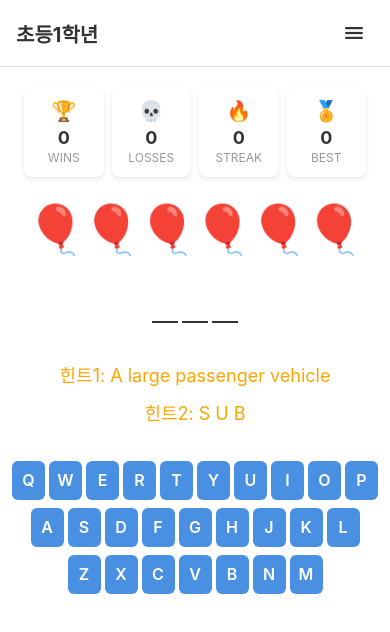
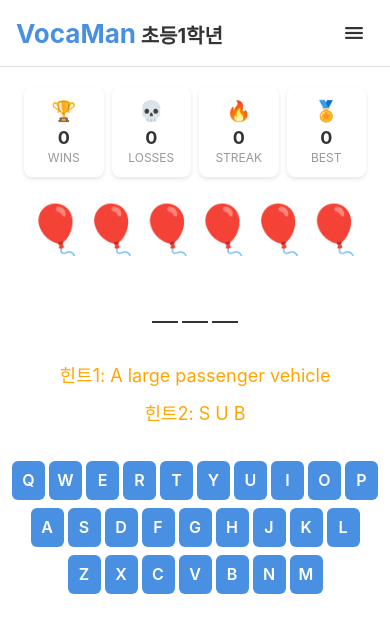
Before and after one commit to hiwony7933/VocaHang, a React Native app: screen /VocaMan in a window 390 px wide. Shown: the top 632 px of the page. Built offline with nearby package versions, Linux system fonts and the light colour scheme.

Commit message:
타이틀 수정

```diff
--- a/src/components/Header.tsx
+++ b/src/components/Header.tsx
@@ -18,7 +18,10 @@ export const Header: React.FC<HeaderProps> = ({ onMenuPress }) => {
 
   return (
     <View style={styles.container}>
-      <Text style={styles.title}>{getGradeName(currentGrade)}</Text>
+      <Text style={styles.title}>
+        VocaMan
+        <Text style={styles.gradeName}> {getGradeName(currentGrade)}</Text>
+      </Text>
       <TouchableOpacity
         style={styles.menuButton}
         onPress={onMenuPress}
@@ -43,6 +46,11 @@ const styles = StyleSheet.create({
     borderBottomColor: Colors.border,
   },
   title: {
+    fontSize: 26,
+    fontWeight: "bold",
+    color: Colors.primary,
+  },
+  gradeName: {
     fontSize: 20,
     fontWeight: "bold",
     color: Colors.text,
```
